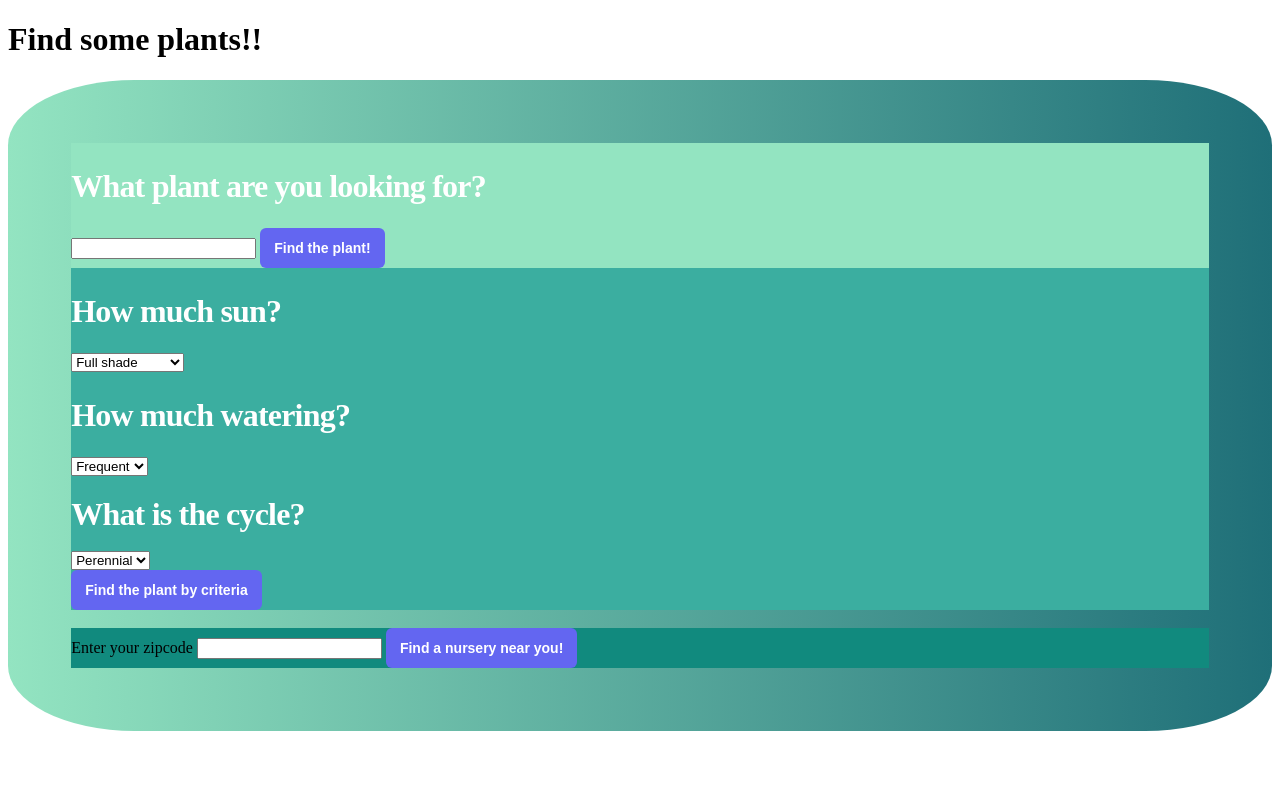
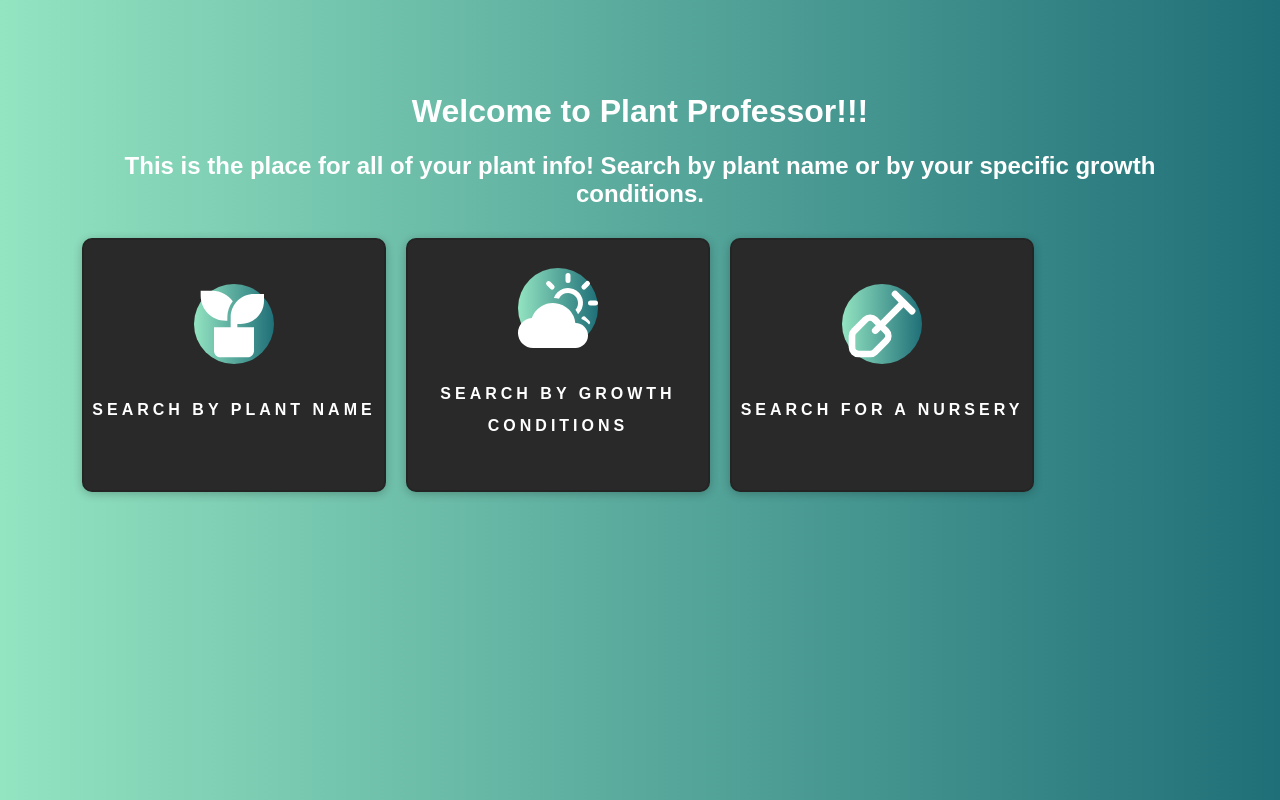
Before and after one commit to nataliebenjes/team-plant-api, a website built with webpack: page src/index.html in a window 1280 px wide. Built offline with nearby package versions, Linux system fonts and the light colour scheme.

Commit message:
add styling to css.

```diff
--- a/src/css/styles.css
+++ b/src/css/styles.css
@@ -1,15 +1,18 @@
-.forms {
-  display: flex;
-  flex-direction: column;
+body {
+  text-align: center;
+  float: center;
   background: #93e4c1;
   background: -webkit-linear-gradient(to right, #93e4c1, #1f6f78);
   background: linear-gradient(to right, #93e4c1, #1f6f78);
   padding: 5%;
   border-radius: 10%;
+  font-family: 'Poppins', sans-serif;
+  color: white;
   /* max-width: 100%; */
 }
 
 #plantSearch {
+
   background: #93e4c1;
 
 }
@@ -28,7 +31,6 @@
 }
 
 .title {
-  font-size: 2rem;
   line-height: 2rem;
   font-weight: 700;
   letter-spacing: -0.025em;
@@ -36,13 +38,101 @@
 }
 
 .button {
+  margin: 20px;
   color: #fff;
   font-weight: 600;
   font-size: 0.875rem;
   line-height: 1.25rem;
   padding: 0.625rem 0.875rem;
-  background-color: rgb(99 102 241);
+  background-color: rgb(33, 148, 141);
   border-radius: 0.375rem;
-  border: none;
-  outline: none;
+  border: solid black 1px;
 }
+
+.card {
+
+  width: 100%;
+  max-width: 300px;
+  min-width: 200px;
+  height: 250px;
+  background-color: #292929;
+  margin: 10px;
+  border-radius: 10px;
+  box-shadow: 0px 2px 10px rgba(0, 0, 0, 0.24);
+  border: 2px solid rgba(7, 7, 7, 0.12);
+  font-size: 16px;
+  transition: all 0.3s ease;
+  position: relative;
+  display: flex;
+  justify-content: center;
+  align-items: center;
+  flex-direction: column;
+  cursor: pointer;
+  font-family: 'Poppins', sans-serif;
+  float: left;
+  text-align: center;
+}
+
+.icon {
+  margin: 0 auto;
+  width: 100%;
+  height: 80px;
+  max-width: 80px;
+  background: linear-gradient(90deg, #93e4c1 0%, #1f6f78 40%, rgba(15, 95, 83, 0.28) 90%);
+  border-radius: 100%;
+  display: flex;
+  justify-content: center;
+  align-items: center;
+  transition: all 0.8s ease;
+  background-position: 0px;
+  background-size: 200px;
+}
+
+.icon svg {
+  fill: white;
+}
+
+.card .title {
+  width: 100%;
+  margin: 0;
+  text-align: center;
+  margin-top: 30px;
+  color: white;
+  font-weight: 600;
+  text-transform: uppercase;
+  letter-spacing: 4px;
+}
+
+.card .text {
+  width: 80%;
+  margin: 0 auto;
+  font-size: 13px;
+  text-align: center;
+  margin-top: 20px;
+  color: white;
+  font-weight: 200;
+  letter-spacing: 2px;
+  opacity: 0;
+  max-height: 0;
+  transition: all 0.3s ease;
+}
+
+.card:hover {
+  height: 270px;
+}
+
+.card:hover .text {
+  transition: all 0.3s ease;
+  opacity: 1;
+  max-height: 40px;
+}
+
+.card:hover .icon {
+  background-position: -120px;
+  transition: all 0.3s ease;
+}
+
+.card:hover .icon svg path {
+  fill: url('#gradientColor');
+  transition: all 0.3s ease;
+}
--- a/src/index.html
+++ b/src/index.html
@@ -7,48 +7,50 @@
 </head>
 
 <body>
-  <h1>Find some plants!!</h1>
+
+  <h1>Welcome to Plant Professor!!!</h1>
+  <h2>This is the place for all of your plant info! Search by plant name or by your specific growth conditions.</h2>
+
   <div class="forms">
-    <form id="plantSearch">
-      <h2 class="title">What plant are you looking for?</h2>
-      <input type="text" name="plantName" id="plantName">
-      <button type="submit" class="button">Find the plant!</button>
-    </form>
-    <form id="criteriaSearch">
-      <h2 class="title">How much sun?</h2>
-      <select id="sunlight">
-        <option value="full_shade">Full shade</option>
-        <option value="part_shade">Part shade</option>
-        <option value="sun-part_shade">Sun part shade</option>
-        <option value="full_sun">Full sun</option>
-      </select><br>
-      <h2 class="title">How much watering?</h2>
-      <select id="watering">
-        <option value="frequent">Frequent</option>
-        <option value="average">Average</option>
-        <option value="minimum">Minimum</option>
-        <option value="none">None</option>
-      </select>
-      <h1 class="title">What is the cycle?</h1>
-      <select id="cycle">
-        <option value="perennial">Perennial</option>
-        <option value="annual">Annual</option>
-        <option value="biennial">Biennial</option>
-        <option value="biannual">Biannual</option>
-      </select><br>
-      <button type="submit" class="button">Find the plant by criteria</button>
-    </form><br>
-    <div id=plant-results-></div>
-
-    <form id="nurserySearch">
-      <label for="zipcode">Enter your zipcode</label>
-      <input type="number" name="zipcode" id="zipcode">
-      <button type="submit" class="button">Find a nursery near you!</button>
-    </form>
-
     <div id="nursery-results"></div>
   </div>
 
+  <div class="card">
+    <div class="icon">
+      <svg xmlns="http://www.w3.org/2000/svg" viewBox="0 0 24 24">
+        <g>
+          <path fill="none" d="M0 0H24V24H0z" />
+          <path
+            d="M21 3v2c0 3.866-3.134 7-7 7h-1v1h5v7c0 1.105-.895 2-2 2H8c-1.105 0-2-.895-2-2v-7h5v-3c0-3.866 3.134-7 7-7h3zM5.5 2c2.529 0 4.765 1.251 6.124 3.169C10.604 6.51 10 8.185 10 10v1h-.5C5.358 11 2 7.642 2 3.5V2h3.5z" />
+        </g>
+      </svg>
+    </div>
+    <p class="title">Search By Plant Name</p>
+    <p class="text">Click here to find a plant by name.</p>
+
+  </div>
+  <div class="card">
+    <div class="icon">
+      <svg xmlns="http://www.w3.org/2000/svg" width="90" height="90" fill="currentColor" class="bi bi-cloud-sun-fill"
+        viewBox="0 0 16 16">
+        <path d="M11.473 11a4.5 4.5 0 0 0-8.72-.99A3 3 0 0 0 3 16h8.5a2.5 2.5 0 0 0 0-5h-.027z" />
+        <path
+          d="M10.5 1.5a.5.5 0 0 0-1 0v1a.5.5 0 0 0 1 0v-1zm3.743 1.964a.5.5 0 1 0-.707-.707l-.708.707a.5.5 0 0 0 .708.708l.707-.708zm-7.779-.707a.5.5 0 0 0-.707.707l.707.708a.5.5 0 1 0 .708-.708l-.708-.707zm1.734 3.374a2 2 0 1 1 3.296 2.198c.199.281.372.582.516.898a3 3 0 1 0-4.84-3.225c.352.011.696.055 1.028.129zm4.484 4.074c.6.215 1.125.59 1.522 1.072a.5.5 0 0 0 .039-.742l-.707-.707a.5.5 0 0 0-.854.377zM14.5 6.5a.5.5 0 0 0 0 1h1a.5.5 0 0 0 0-1h-1z" />
+      </svg>
+    </div>
+    <p class="title">Search by growth conditions</p>
+    <p class="text">Find plants based on growth conditions</p>
+  </div>
+  <div class="card">
+    <div class="icon">
+      <svg xmlns="http://www.w3.org/2000/svg" data-name="Layer 1" viewBox="0 0 24 24">
+        <path
+          d="M21.71,7.38,16.62,2.29a1,1,0,0,0-1.41,0,1,1,0,0,0,0,1.42L17,5.54,11.58,11l-1-1h0a3,3,0,0,0-4.25,0L2.88,13.42A3,3,0,0,0,2,15.55V19a3,3,0,0,0,3,3H8.45a3,3,0,0,0,2.13-.88L14,17.69a3,3,0,0,0,0-4.25l-1-1L18.46,7l1.83,1.83a1,1,0,0,0,1.42,0A1,1,0,0,0,21.71,7.38ZM12.6,16.27,9.16,19.71a1,1,0,0,1-.71.29H5a1,1,0,0,1-1-1V15.55a1,1,0,0,1,.29-.71L7.73,11.4a1,1,0,0,1,1.41,0l1,1-.89.9a1,1,0,0,0,0,1.41A1,1,0,0,0,10,15a1,1,0,0,0,.7-.29l.9-.89,1,1A1,1,0,0,1,12.6,16.27Z" />
+      </svg>
+    </div>
+    <p class="title">Search for a nursery</p>
+    <p class="text">Search by zipcode to find nurseries near you</p>
+  </div>
 </body>
 
 
```
Also changed, not shown: src/criteria.html (added, +39 -0 lines), src/name.html (added, +18 -0 lines), src/zipcode.html (added, +17 -0 lines).
